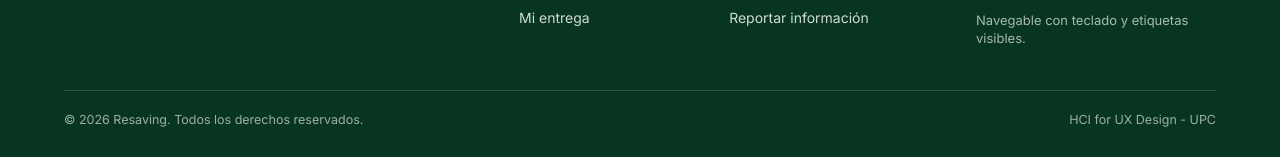
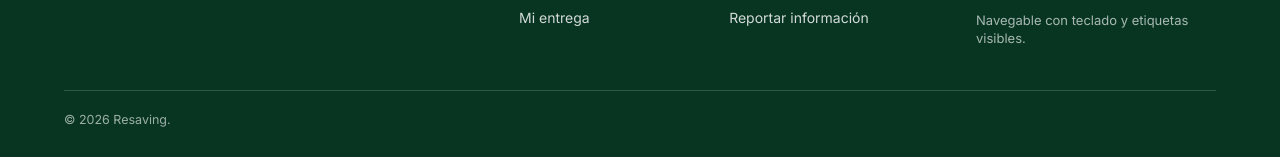
Before and after one commit to Salvarcc/Resaving, a plain HTML site: page index.html in a window 1280 px wide. Shown: the part 3364-3521 px from the top of the page. Drawn offline with Linux system fonts and the light colour scheme.

Commit message:
cambios en textos del index

```diff
--- a/index.html
+++ b/index.html
@@ -367,7 +367,7 @@
                         <img src="Images/icon-chevron-down.svg" alt="" class="chevron-icon">
                     </summary>
                     <div class="glossary-content">
-                        <p>Pertenecen a los residuos aprovechables (plásticos PET/PEAD). Deben entregarse vacías, limpias, secas y aplastadas, con la tapa y etiqueta separadas para facilitar el reciclaje.</p>
+                        <p>Pertenecen a los residuos aprovechables (plásticos). Deben entregarse vacías, limpias, secas y aplastadas, con la tapa y etiqueta separadas para facilitar el reciclaje.</p>
                     </div>
                 </details>
 
@@ -430,8 +430,7 @@
             </div>
 
             <div class="footer-legal flex Ycenter">
-                <p>© 2026 Resaving. Todos los derechos reservados.</p>
-                <p>HCI for UX Design - UPC</p>
+                <p>© 2026 Resaving.</p>
             </div>
         </div>
     </footer>
```
